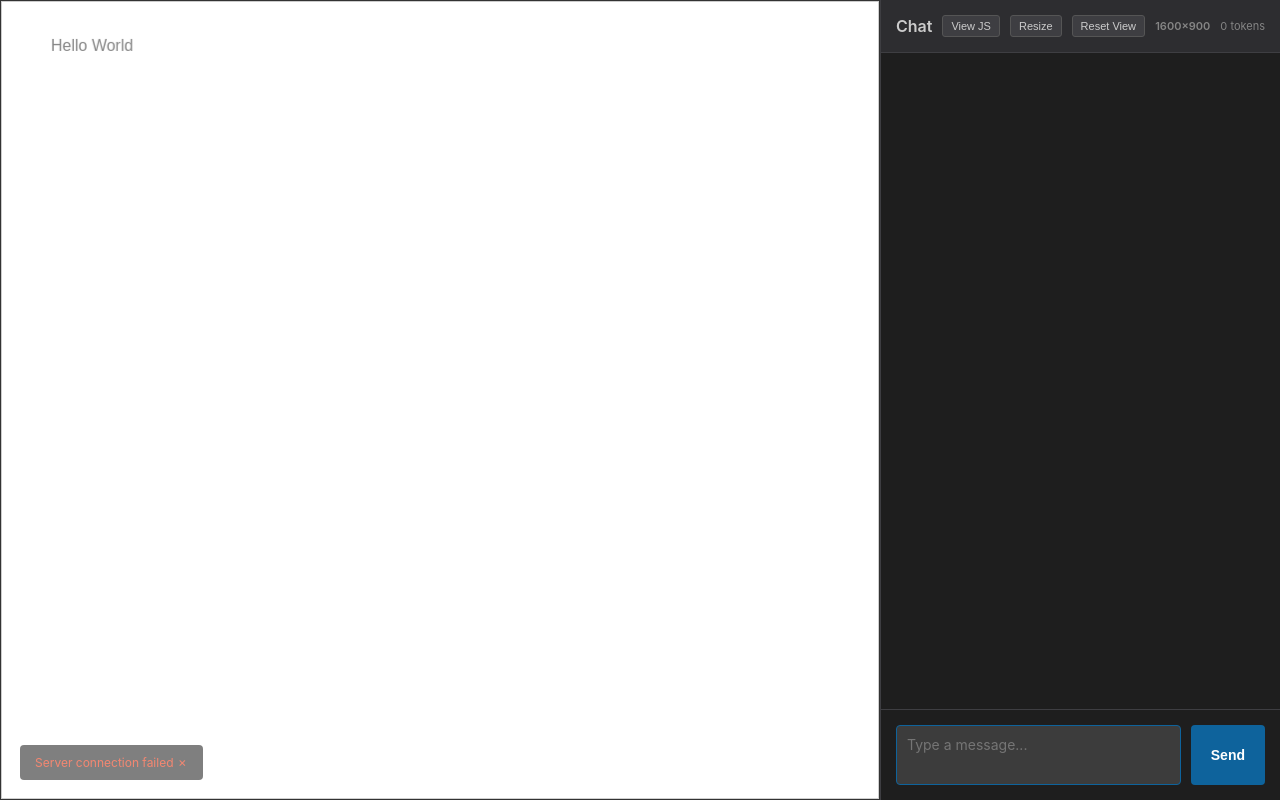
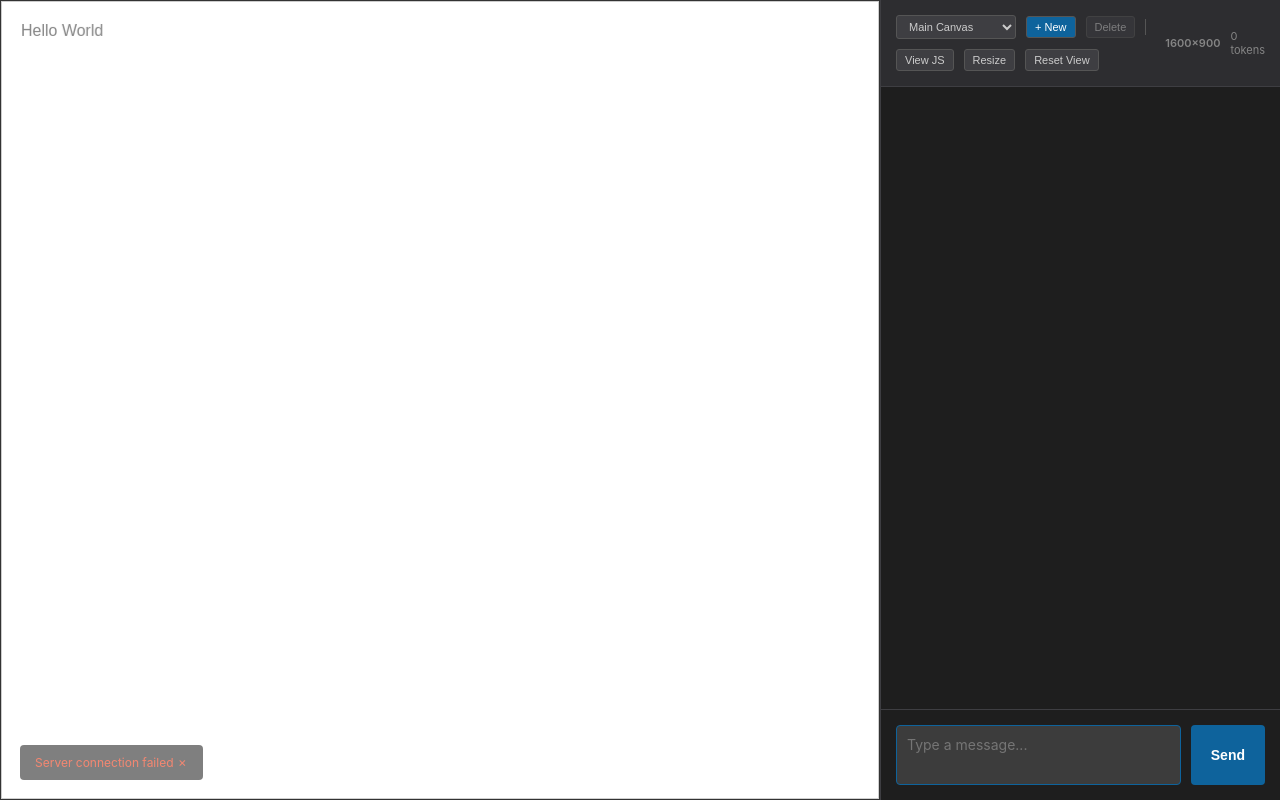
Before and after one commit to rranshous/yourwallworld, a website: page apps/contextcanvas/public/index.html in a window 1280 px wide. Drawn offline with Linux system fonts and the light colour scheme; no server answers.

Commit message:
Implement Milestone 2: Multi-canvas management with localStorage persistence

```diff
--- a/apps/contextcanvas/public/client.js
+++ b/apps/contextcanvas/public/client.js
@@ -68,6 +68,77 @@ resetViewButton.addEventListener('click', () => {
     viewport.offsetY = 0;
     viewport.scale = 1.0;
     renderCanvas();
+});
+
+// Canvas management UI
+const canvasPicker = document.getElementById('canvasPicker');
+const newCanvasButton = document.getElementById('newCanvasButton');
+const deleteCanvasButton = document.getElementById('deleteCanvasButton');
+
+function updateCanvasPicker() {
+    const canvases = loadCanvases();
+    const canvasIds = Object.keys(canvases);
+
+    canvasPicker.innerHTML = '';
+
+    canvasIds.forEach(id => {
+        const canvas = canvases[id];
+        const option = document.createElement('option');
+        option.value = id;
+        option.textContent = canvas.name;
+        if (id === currentCanvasId) {
+            option.selected = true;
+        }
+        canvasPicker.appendChild(option);
+    });
+
+    // Update delete button state
+    deleteCanvasButton.disabled = canvasIds.length <= 1;
+    if (canvasIds.length <= 1) {
+        deleteCanvasButton.style.opacity = '0.5';
+        deleteCanvasButton.style.cursor = 'not-allowed';
+    } else {
+        deleteCanvasButton.style.opacity = '1';
+        deleteCanvasButton.style.cursor = 'pointer';
+    }
+}
+
+canvasPicker.addEventListener('change', (e) => {
+    const selectedId = e.target.value;
+    if (selectedId && selectedId !== currentCanvasId) {
+        saveCurrentCanvas(); // Save before switching
+        loadCanvas(selectedId);
+    }
+});
+
+newCanvasButton.addEventListener('click', () => {
+    const name = prompt('Enter canvas name:', 'New Canvas');
+    if (name) {
+        saveCurrentCanvas(); // Save current before creating new
+        const id = createCanvas(name);
+        loadCanvas(id);
+    }
+});
+
+deleteCanvasButton.addEventListener('click', () => {
+    const canvases = loadCanvases();
+    const canvasIds = Object.keys(canvases);
+
+    if (canvasIds.length <= 1) {
+        alert('Cannot delete the last canvas.');
+        return;
+    }
+
+    const currentCanvas = getCurrentCanvas();
+    if (currentCanvas && confirm(`Delete canvas "${currentCanvas.name}"? This cannot be undone.`)) {
+        deleteCanvas(currentCanvasId);
+
+        // Load another canvas
+        const remainingIds = Object.keys(loadCanvases());
+        if (remainingIds.length > 0) {
+            loadCanvas(remainingIds[0]);
+        }
+    }
 });
 
 // Close modal on background click
@@ -250,6 +321,123 @@ messageInput.addEventListener('keydown', (e) => {
 messageInput.focus();
 
 // -------------------------
+// Multi-Canvas Management
+// -------------------------
+
+// Canvas data model
+const STORAGE_KEY = 'contextcanvas_canvases';
+const ACTIVE_CANVAS_KEY = 'contextcanvas_active';
+
+// Active canvas state
+let currentCanvasId = null;
+
+// Storage functions
+function saveCanvases(canvases) {
+    localStorage.setItem(STORAGE_KEY, JSON.stringify(canvases));
+}
+
+function loadCanvases() {
+    const data = localStorage.getItem(STORAGE_KEY);
+    return data ? JSON.parse(data) : {};
+}
+
+function getActiveCanvasId() {
+    return localStorage.getItem(ACTIVE_CANVAS_KEY) || null;
+}
+
+function setActiveCanvasId(id) {
+    localStorage.setItem(ACTIVE_CANVAS_KEY, id);
+    currentCanvasId = id;
+}
+
+function createCanvas(name) {
+    const id = 'canvas_' + Date.now() + '_' + Math.random().toString(36).substring(7);
+    const canvases = loadCanvases();
+
+    canvases[id] = {
+        id: id,
+        name: name || 'Untitled Canvas',
+        canvasJS: `
+// Clear and set background
+ctx.clearRect(0, 0, canvas.width, canvas.height);
+ctx.fillStyle = '#ffffff';
+ctx.fillRect(0, 0, canvas.width, canvas.height);
+
+// Canvas boundary (so you can see edges when zoomed out)
+ctx.strokeStyle = '#cccccc';
+ctx.lineWidth = 2;
+ctx.strokeRect(0, 0, canvas.width, canvas.height);
+
+// Simple hello message
+ctx.fillStyle = '#858585';
+ctx.font = '16px Arial';
+ctx.fillText('Hello World', 20, 35);
+`,
+        created: Date.now(),
+        modified: Date.now()
+    };
+
+    saveCanvases(canvases);
+    return id;
+}
+
+function deleteCanvas(id) {
+    const canvases = loadCanvases();
+    delete canvases[id];
+    saveCanvases(canvases);
+}
+
+function getCurrentCanvas() {
+    if (!currentCanvasId) return null;
+    const canvases = loadCanvases();
+    return canvases[currentCanvasId] || null;
+}
+
+function saveCurrentCanvas() {
+    if (!currentCanvasId) return;
+
+    const canvases = loadCanvases();
+    if (canvases[currentCanvasId]) {
+        canvases[currentCanvasId].canvasJS = canvasJS;
+        canvases[currentCanvasId].modified = Date.now();
+        saveCanvases(canvases);
+    }
+}
+
+function loadCanvas(id) {
+    const canvases = loadCanvases();
+    const canvas = canvases[id];
+
+    if (canvas) {
+        currentCanvasId = id;
+        setActiveCanvasId(id);
+        setCanvasJS(canvas.canvasJS);
+        updateCanvasPicker();
+        console.log('Loaded canvas:', canvas.name);
+    }
+}
+
+// Initialize - create default canvas if none exist
+function initializeCanvases() {
+    const canvases = loadCanvases();
+    const canvasIds = Object.keys(canvases);
+
+    if (canvasIds.length === 0) {
+        // No canvases exist, create default
+        const id = createCanvas('Main Canvas');
+        loadCanvas(id);
+    } else {
+        // Load active canvas or first available
+        const activeId = getActiveCanvasId();
+        if (activeId && canvases[activeId]) {
+            loadCanvas(activeId);
+        } else {
+            loadCanvas(canvasIds[0]);
+        }
+    }
+}
+
+// -------------------------
 // Canvas JS code renderer
 // -------------------------
 
@@ -265,22 +453,8 @@ let viewport = {
 
 // The canvas JS code is the source of truth
 // This is the actual JavaScript that renders the canvas
-let canvasJS = `
-// Clear and set background
-ctx.clearRect(0, 0, canvas.width, canvas.height);
-ctx.fillStyle = '#ffffff';
-ctx.fillRect(0, 0, canvas.width, canvas.height);
-
-// Canvas boundary (so you can see edges when zoomed out)
-ctx.strokeStyle = '#cccccc';
-ctx.lineWidth = 2;
-ctx.strokeRect(0, 0, canvas.width, canvas.height);
-
-// Simple hello message
-ctx.fillStyle = '#858585';
-ctx.font = '16px Arial';
-ctx.fillText('Hello World', 50, 50);
-`;
+// Will be loaded from storage or set to default
+let canvasJS = '';
 
 function resizeCanvasToFit() {
     const rect = canvas.getBoundingClientRect();
@@ -329,6 +503,7 @@ function setCanvasJS(newJS) {
     canvasJS = newJS;
     renderCanvas();
     updateDebugPanel();
+    saveCurrentCanvas(); // Auto-save when canvas JS changes
 }
 
 // Initialize
@@ -343,7 +518,8 @@ window.addEventListener('resize', () => {
     renderCanvas();
 });
 
-// run init after a tick so layout settled
+// Initialize canvases and then init canvas rendering
+initializeCanvases();
 setTimeout(initCanvas, 60);
 
 // -------------------------
--- a/apps/contextcanvas/public/index.html
+++ b/apps/contextcanvas/public/index.html
@@ -191,8 +191,13 @@
 
         <div id="chatSidebar">
             <div id="chatHeader">
-                <div style="display: flex; gap: 10px; align-items: center;">
-                    <span>Chat</span>
+                <div style="display: flex; gap: 10px; align-items: center; flex-wrap: wrap;">
+                    <select id="canvasPicker" style="padding: 4px 8px; font-size: 11px; background: #3e3e42; border: 1px solid #555; border-radius: 3px; color: #ccc; cursor: pointer; min-width: 120px;">
+                        <option>Loading...</option>
+                    </select>
+                    <button id="newCanvasButton" style="padding: 4px 8px; font-size: 11px; background: #0e639c; border: 1px solid #555; border-radius: 3px; color: #fff; cursor: pointer;">+ New</button>
+                    <button id="deleteCanvasButton" style="padding: 4px 8px; font-size: 11px; background: #3e3e42; border: 1px solid #555; border-radius: 3px; color: #ccc; cursor: pointer;">Delete</button>
+                    <div style="width: 1px; height: 16px; background: #555;"></div>
                     <button id="showJsButton" style="padding: 4px 8px; font-size: 11px; background: #3e3e42; border: 1px solid #555; border-radius: 3px; color: #ccc; cursor: pointer;">View JS</button>
                     <button id="resizeButton" style="padding: 4px 8px; font-size: 11px; background: #3e3e42; border: 1px solid #555; border-radius: 3px; color: #ccc; cursor: pointer;">Resize</button>
                     <button id="resetViewButton" style="padding: 4px 8px; font-size: 11px; background: #3e3e42; border: 1px solid #555; border-radius: 3px; color: #ccc; cursor: pointer;">Reset View</button>
```
